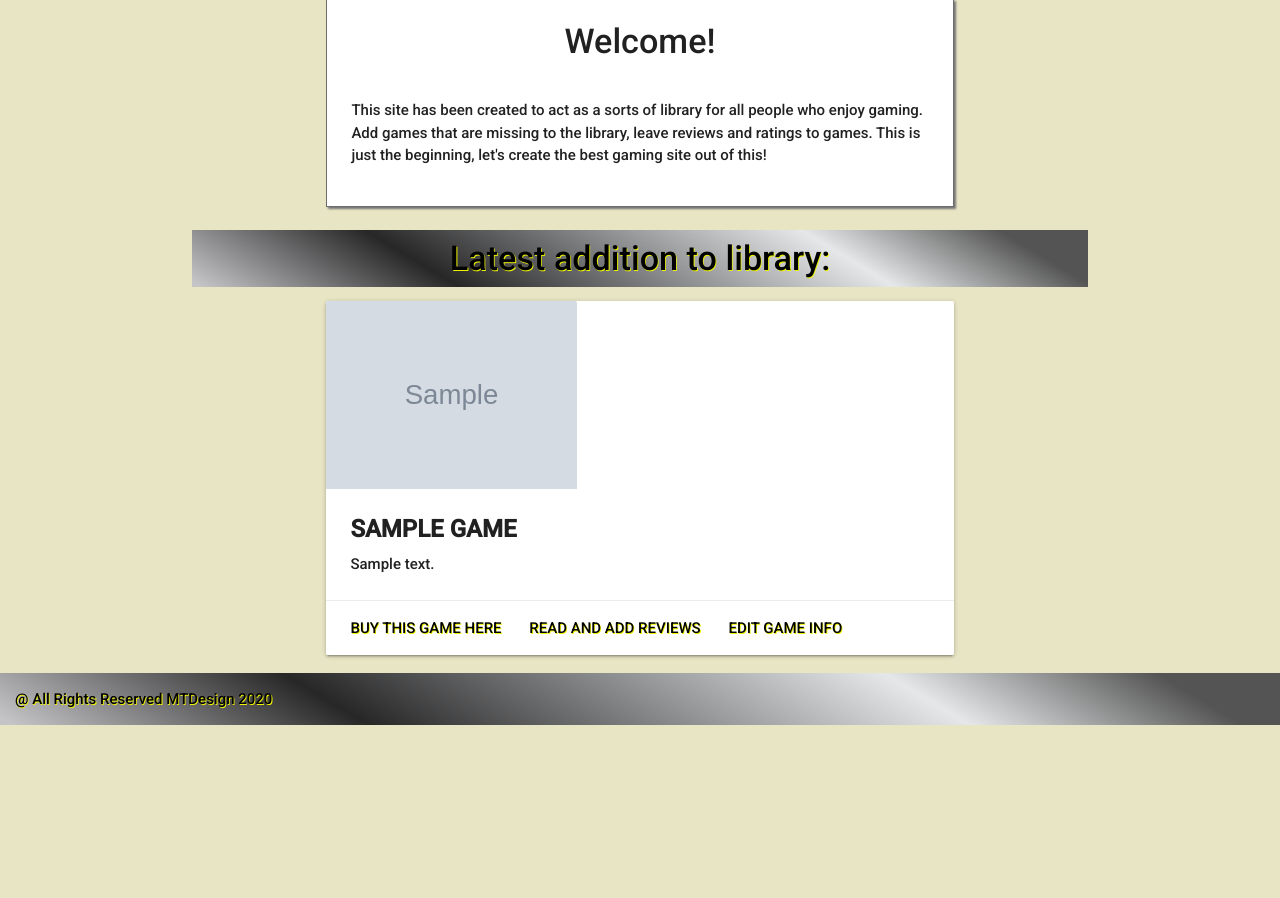
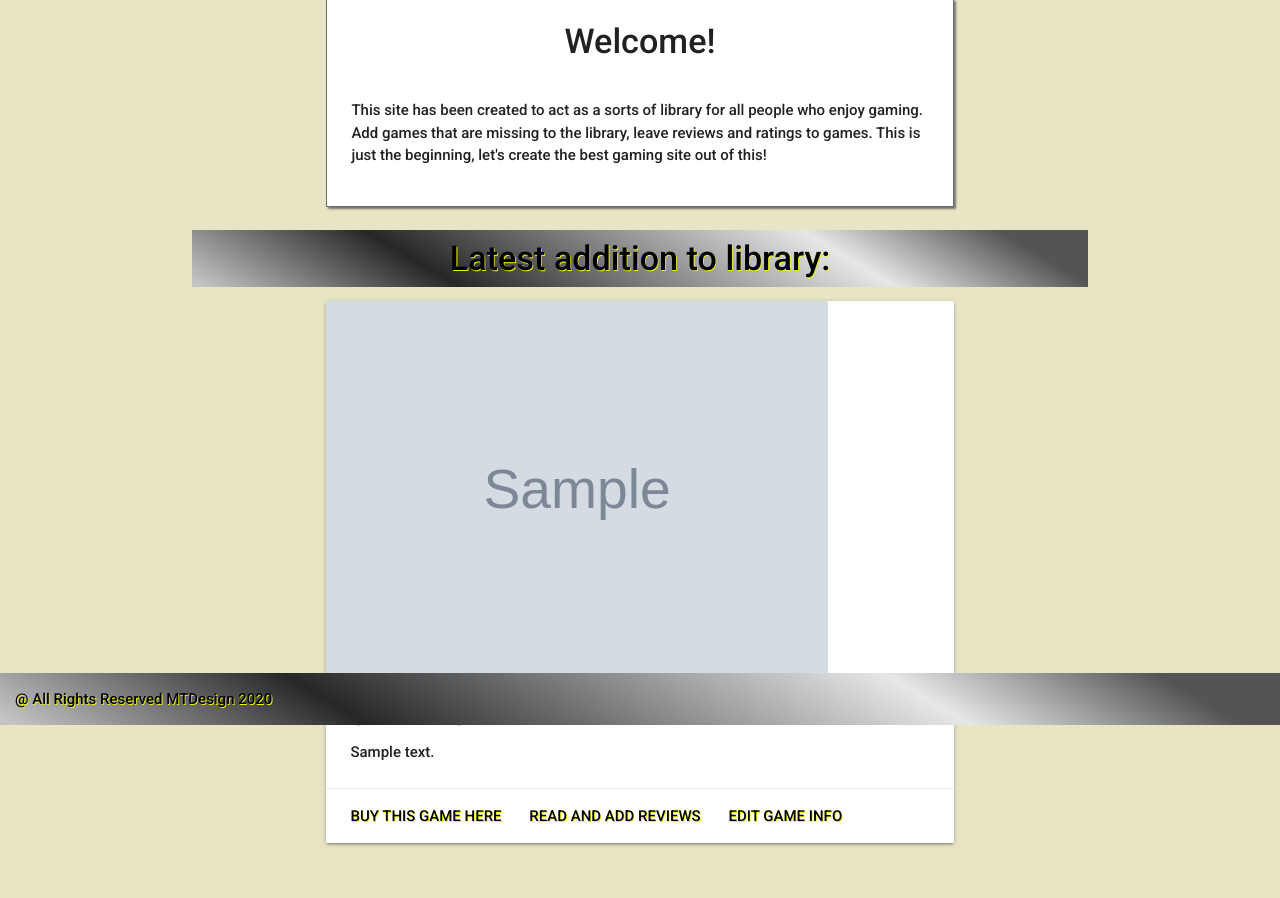
Before and after one commit to teppm/MS3-Project, a Flask app: page / in a window 1280 px wide. Shown: the part 75-973 px from the top of the page. Before the commit the page ends 800 px from the top, so only its background shows below. Run offline with Flask 2, Linux system fonts and the light colour scheme; grey boxes marked "Sample" are stand-in pictures; a database or web service that is not in the repository returns one stand-in record (values such as "Sample title"); some libraries are stand-ins or nearby versions.

Commit message:
card-image width updated to 80%

```diff
--- a/static/css/style.css
+++ b/static/css/style.css
@@ -29,7 +29,7 @@ nav ul a {
 /*styling for home.html specific elements*/
 
 .card-image {
-    width: 40%;
+    width: 80%;
     height: 20%;
 }
 
```
